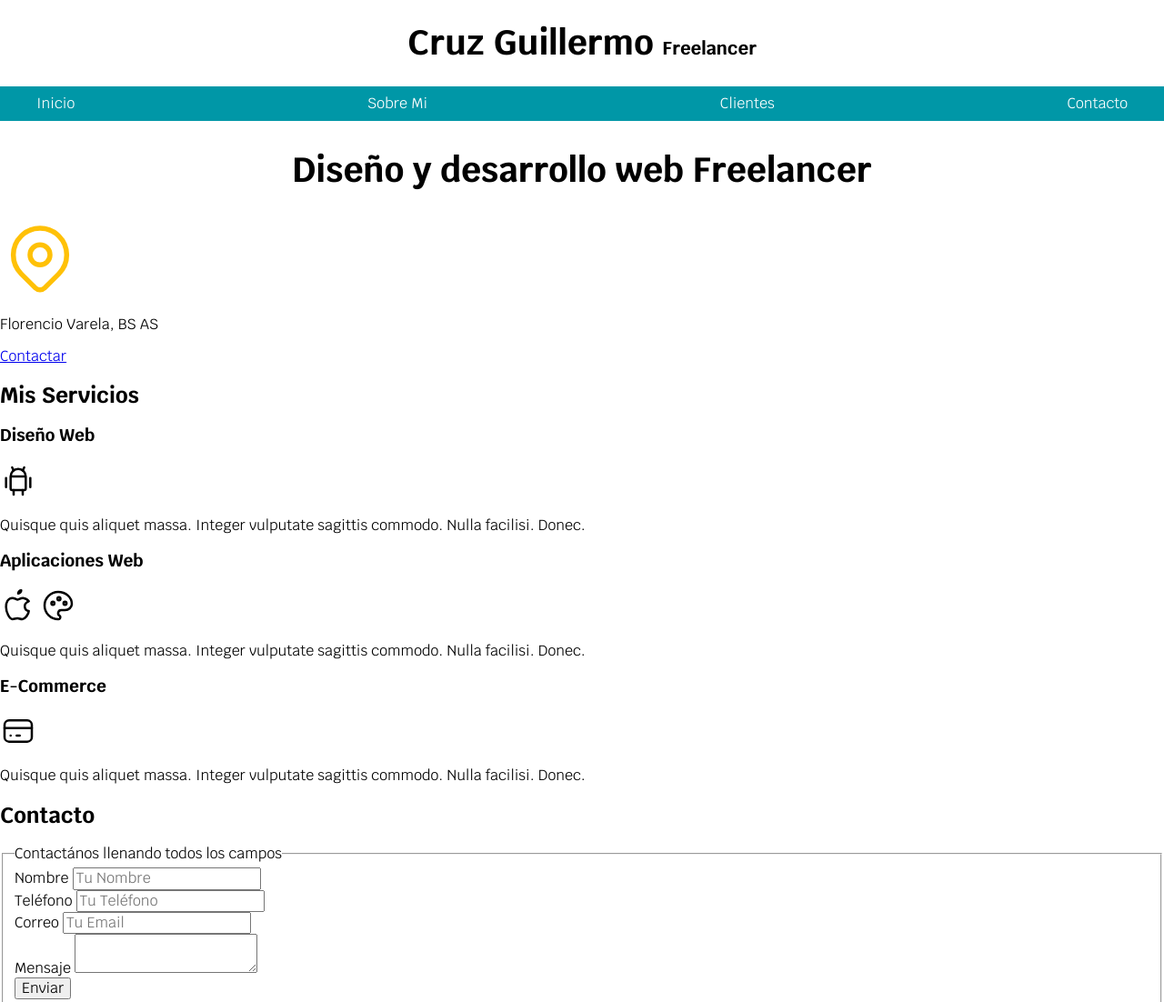
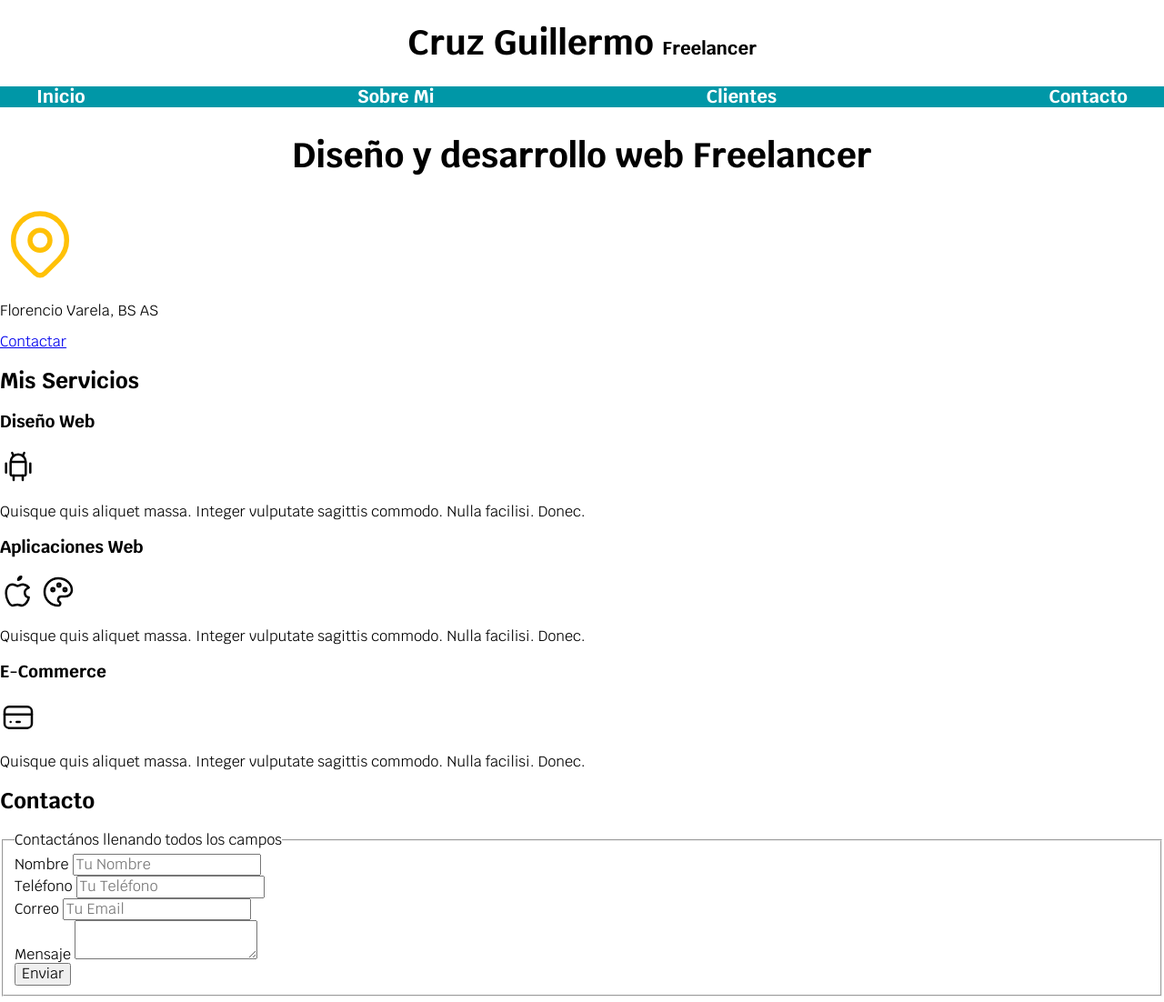
Before and after one commit to aplicacionesmoviles/proyectoweb, a plain HTML site: page index.html in a window 1280 px wide. Shown: the top 1102 px of the page at 91% size. Drawn offline with Linux system fonts and the light colour scheme.

Commit message:
agregando hover a los enlaces para que resalta y reubicando el padding para que ocupe todo el espacio con color de relleno cuando te posas sobre el link

```diff
--- a/css/styles.css
+++ b/css/styles.css
@@ -38,7 +38,7 @@ body {
 
 }
 .navegacion-principal {
-    padding: 1rem;
+
     display: flex;
     justify-content: space-between;
 }
@@ -48,4 +48,13 @@ body {
     color: var(--blanco);
     text-decoration:none;
 
+    font-size: 2rem;
+    font-weight: 700;/* por defecto las fuentes vienen en 700px o bold q es lo mismo */
+
 }
+/*hover para que se ilumuni cuando paso el mouse sobre el link*/
+.navegacion-principal a:hover {
+
+    background-color: var(--primario);
+    color: var(--oscuro); /*para que al posar el mouse se ponga en negra la letra*/
+}
```
